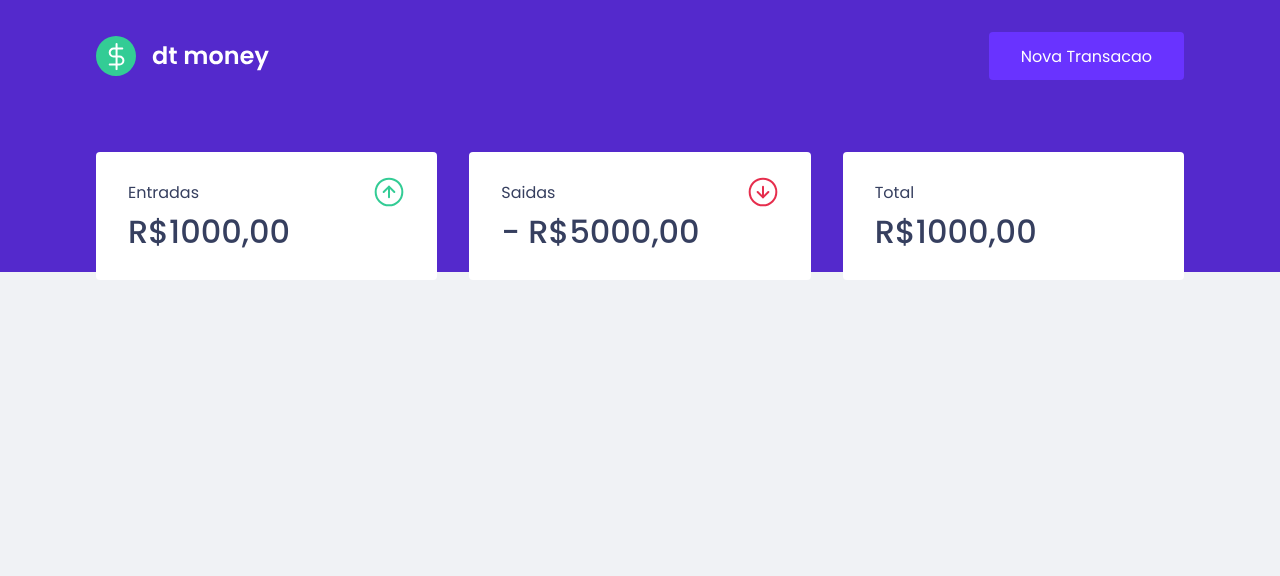
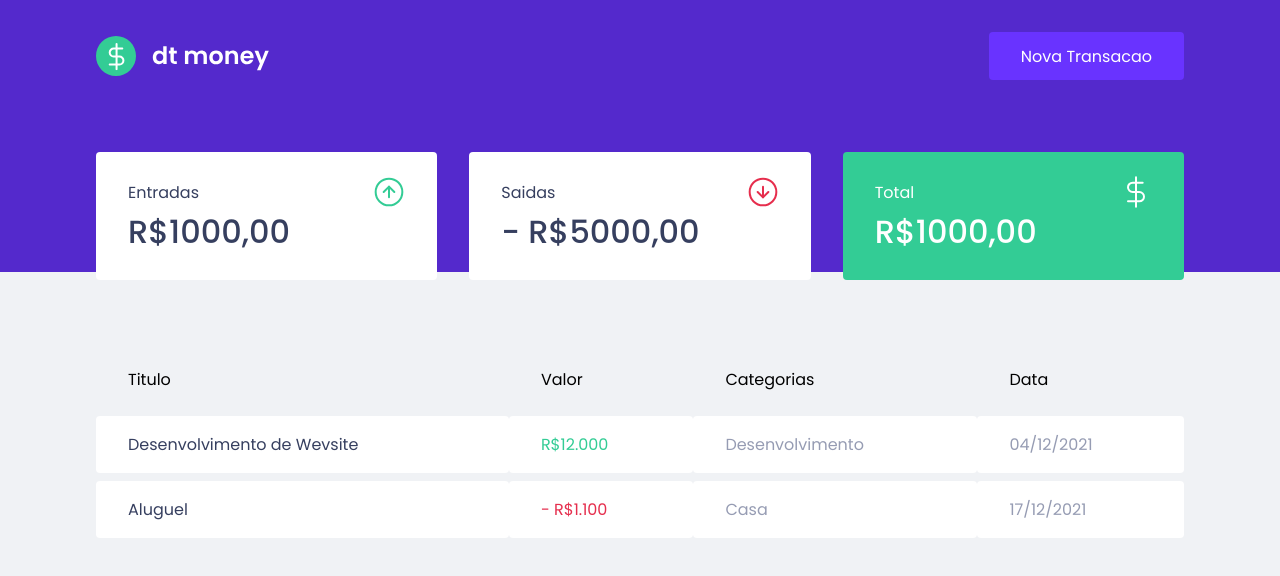
Before and after one commit to assoares383/dtmoney, a React (Create React App) app: page / in a window 1280 px wide. Shown: the top 576 px of the page. Built offline with nearby package versions, Linux system fonts and the light colour scheme.

Commit message:
feat: component transaction table

```diff
--- a/src/components/Dashboard/index.tsx
+++ b/src/components/Dashboard/index.tsx
@@ -1,4 +1,5 @@
 import Summary from '../Summary';
+import TransactionsTable from '../TransactionsTable';
 
 import { Container } from './styles';
 
@@ -6,6 +7,7 @@
     return (
         <Container>
             <Summary />
+            <TransactionsTable />
         </Container>
     )
 }
--- a/src/components/Summary/index.tsx
+++ b/src/components/Summary/index.tsx
@@ -21,7 +21,7 @@
                 </header>
                 <strong>- R$5000,00</strong>
             </div>
-            <div>
+            <div className="highlight-background">
                 <header>
                     <p>Total</p>
                     <img src={totalImg} alt="Total" />
--- a/src/components/Summary/styles.ts
+++ b/src/components/Summary/styles.ts
@@ -24,5 +24,10 @@
             font-weight: 500;
             line-height: 3rem;
         }
+
+        &.highlight-background {
+            background-color: var(--green);
+            color: var(--shape);
+        }
     }
 `;
--- /dev/null
+++ b/src/components/TransactionsTable/index.tsx
@@ -0,0 +1,34 @@
+import { Container } from './styles';
+
+const TransactionsTable = () => {
+    return (
+        <Container>
+            <table>
+                <thead>
+                    <tr>
+                        <th>Titulo</th>
+                        <th>Valor</th>
+                        <th>Categorias</th>
+                        <th>Data</th>
+                    </tr>
+                </thead>
+                <tbody>
+                    <tr>
+                        <td>Desenvolvimento de Wevsite</td>
+                        <td className="deposit">R$12.000</td>
+                        <td>Desenvolvimento</td>
+                        <td>04/12/2021</td>
+                    </tr>
+                    <tr>
+                        <td>Aluguel</td>
+                        <td className="withdraw">- R$1.100</td>
+                        <td>Casa</td>
+                        <td>17/12/2021</td>
+                    </tr>
+                </tbody>
+            </table>
+        </Container>
+    )
+}
+
+export default TransactionsTable;
--- /dev/null
+++ b/src/components/TransactionsTable/styles.ts
@@ -0,0 +1,38 @@
+import styled from 'styled-components';
+
+export const Container = styled.div`
+    margin-top: 4rem;
+
+    table {
+        width: 100%;
+        border-spacing: 0 0.5rem;
+
+        th {
+            color: var(--text-body-color);
+            font-weight: 400 !important;
+            padding: 1rem 2rem;
+            text-align: left;
+            line-height: 1.5rem;
+        }
+
+        td {
+            padding: 1rem 2rem;
+            border: 0;
+            background-color: var(--shape);
+            color: var(--text-body);
+            border-radius: 0.25rem;
+
+            &:first-child {
+                color: var(--text-title);
+            }
+
+            &.deposit {
+                color: var(--green);
+            }
+
+            &.withdraw {
+                color: var(--red);
+            }
+        }
+    }
+`;
--- a/src/styles/global.ts
+++ b/src/styles/global.ts
@@ -3,6 +3,7 @@
 export const GlobaStyle = createGlobalStyle`
     :root {
         --red: #e52e4d;
+        --green: #33cc95;
         --blue: #5429cc;
 
         --blue-light: #6933ff;
```
